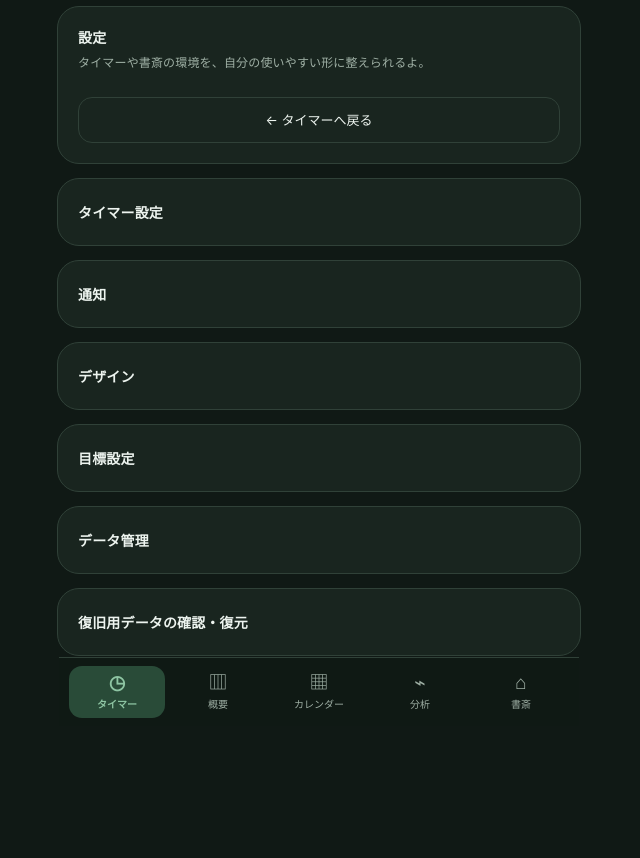
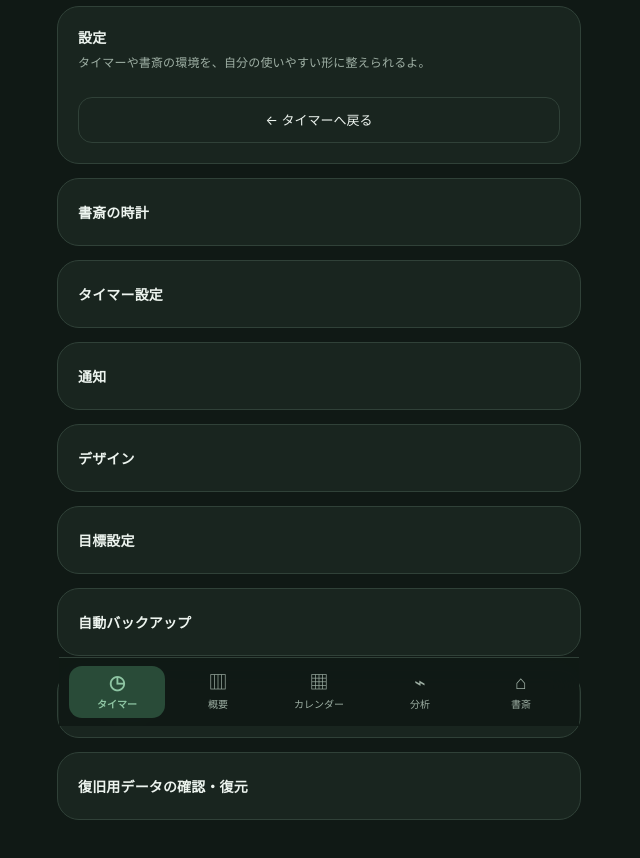
Before and after one commit to b6tcvz8dnw-cpu/Focus-preview, a website built with Vite: page index.html in a window 1280 px wide. Both pictures are taken after a click on the button "⚙ 設定". Shown: the part 74-932 px from the top of the page, without its empty margins (321-961 px from the left). Before the commit the page ends 834 px from the top, so only its background shows below. Built offline with nearby package versions, Linux system fonts and the light colour scheme.

Commit message:
Add automatic backup and Study Room clock settings

```diff
--- a/index.html
+++ b/index.html
@@ -162,6 +162,7 @@
 </div>
 <div class="page" id="settingsPage" hidden>
  <section class="panel"><h2 style="margin:0 0 6px">設定</h2><p class="muted" style="margin:0 0 12px">タイマーや書斎の環境を、自分の使いやすい形に整えられるよ。</p><button class="secondary wide" type="button" data-page="timerPage">← タイマーへ戻る</button></section>
+ <details class="panel"><summary>書斎の時計</summary><label class="muted" for="roomClockFormat">時刻の表示</label><select id="roomClockFormat"><option value="24">24時間表示</option><option value="12">12時間表示（午前・午後）</option></select><label class="muted" style="display:flex;align-items:center;gap:8px;margin-top:12px"><input id="roomShowDate" type="checkbox" style="width:auto;margin:0" checked>書斎に日付を表示する</label></details>
  <details class="panel"><summary>タイマー設定</summary>
   <div class="settings">
    <label>集中時間（分）<input id="focusDuration" type="number" min="1" max="120" value="25"></label>
@@ -190,6 +191,7 @@
   <p class="muted" style="margin:14px 0 0">テーマカラーを変えると、アクセントだけでなく背景・カード・境界線・文字色もまとめて切り替わるよ。<br>マークはアプリ画面内の表示だよ。iPhoneホーム画面のアイコンはPWAの仕様上、この画面からは切り替えられないよ。</p>
  </details>
  <details class="panel"><summary>目標設定</summary><div class="settings"><label>1日の目標（分）<input id="dailyGoal" type="number" min="0" max="1440" value="60"></label><label>1週間の目標（分）<input id="weeklyGoal" type="number" min="0" max="10080" value="300"></label></div><button class="secondary wide" id="saveGoals">目標を保存</button></details>
+<details class="panel"><summary>自動バックアップ</summary><p class="muted">学習記録を変更するたびに、この端末内へ最新とひとつ前の2世代を自動保存するよ。端末間同期やクラウド保存ではないので、機種変更前にはJSONを書き出してね。</p><p class="muted" id="autoBackupStatus">自動バックアップを確認中…</p><div class="settings"><button class="secondary wide" id="restoreLatestAutoBackup" type="button">最新の自動バックアップから復元</button><button class="secondary wide" id="restorePreviousAutoBackup" type="button">ひとつ前の自動バックアップから復元</button></div></details>
 <details class="panel"><summary>データ管理</summary><p class="muted">学習記録はこの端末のブラウザ内に保存されるよ。バックアップを保存しておけば、機種変更時などに手動で引き継げるよ。</p><button class="secondary wide" id="exportData">学習データを書き出す（JSON）</button><label class="import-label">バックアップを読み込む<input id="importData" type="file" accept="application/json,.json" style="display:none"></label><button class="secondary wide" id="clear">今日の記録をリセット</button></details>
 <details class="panel" id="recoveryPanel"><summary>復旧用データの確認・復元</summary>
  <p class="muted">移行前や読み込み前に端末内へ保護したデータを確認できるよ。復元できるものは、現在の学習記録を置き換える前に確認を表示するよ。破損した元データは削除せず、そのまま書き出せるよ。</p>
```
